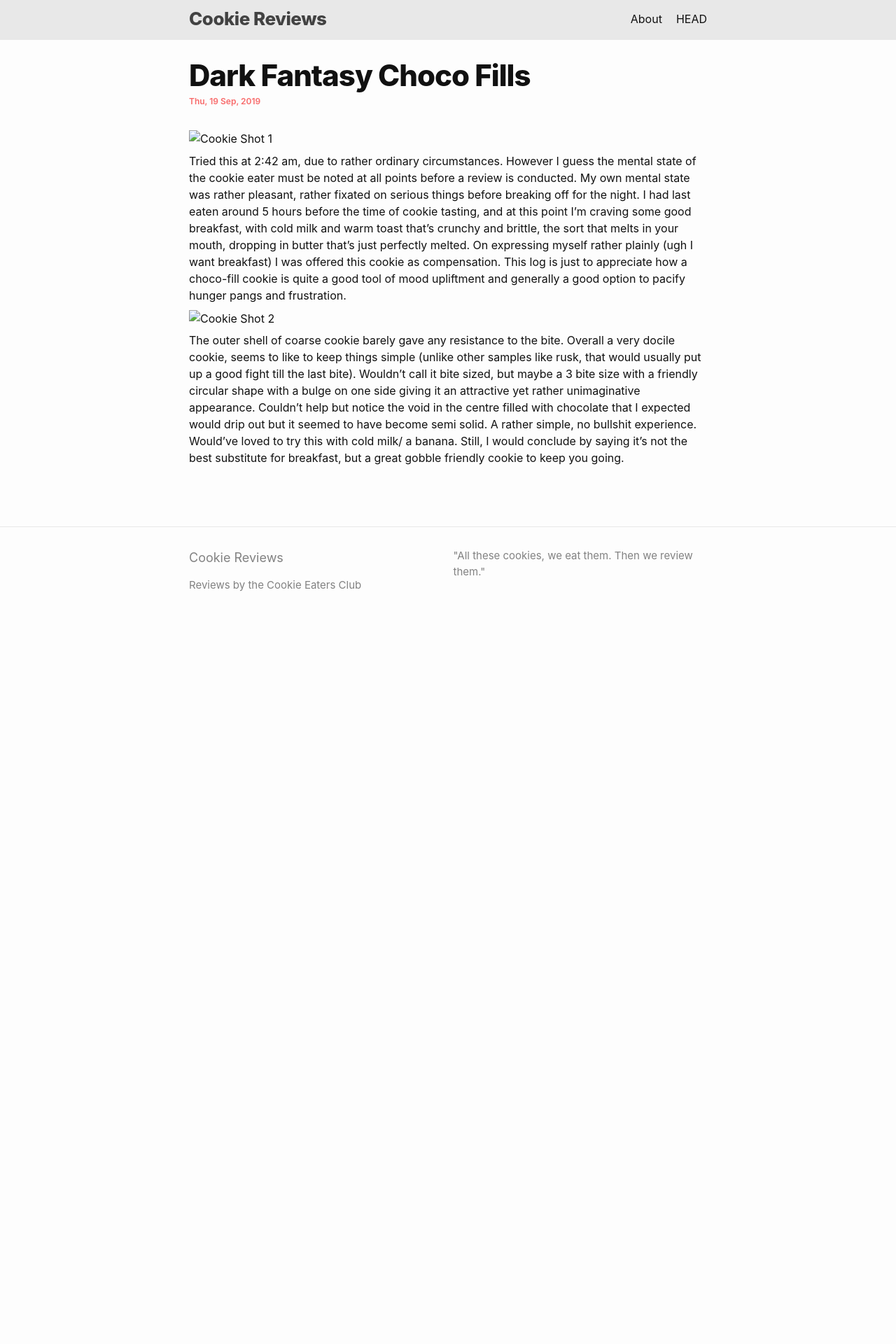
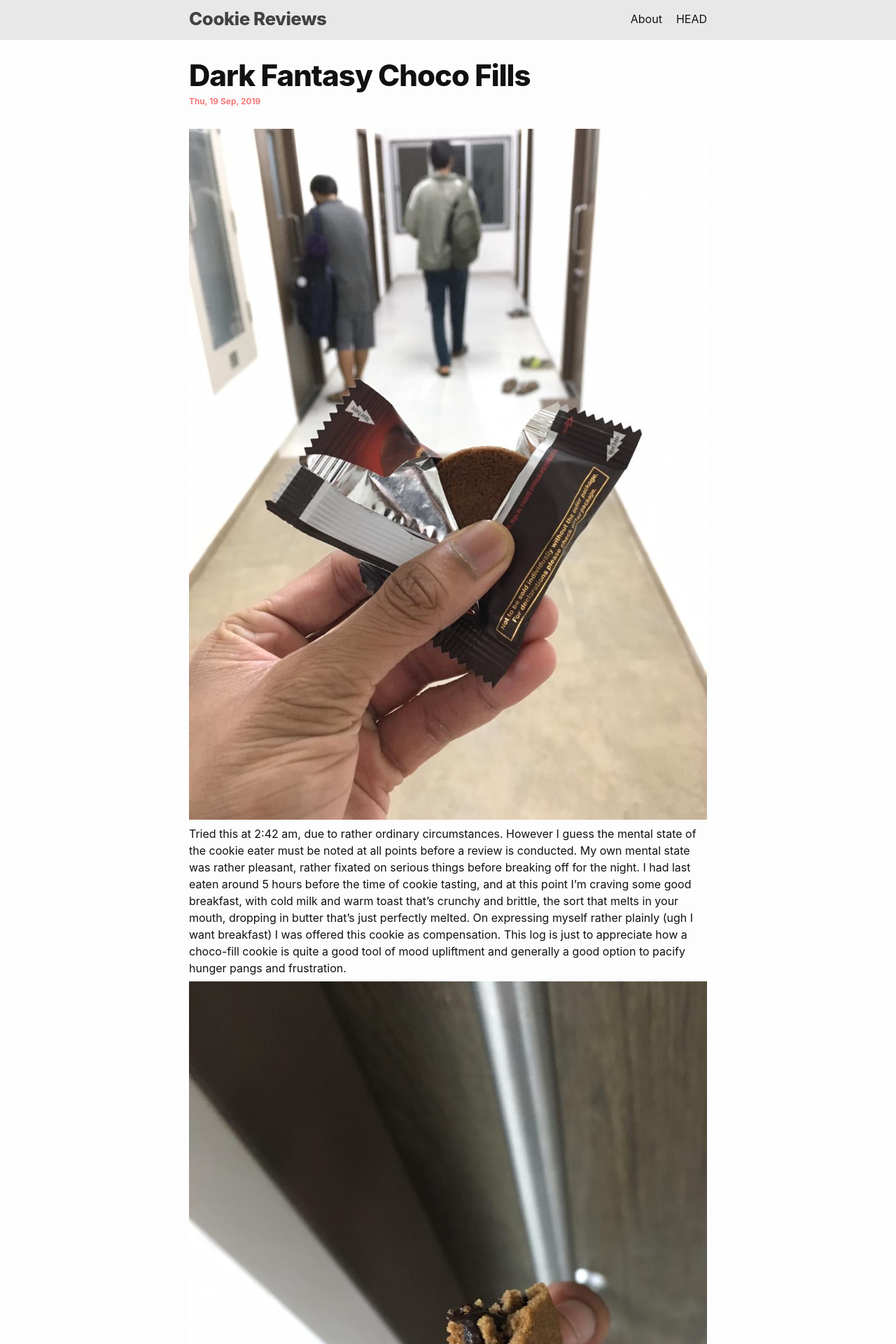
Before and after one commit to gyanl/cookies, a Jekyll site: the page built from _posts/2019-09-19-sunfeast-chocofills.md, in a window 1280 px wide. Shown: the top 1920 px of the page at 70% size. Built offline with Jekyll 4.4.1, drawn with Linux system fonts in a browser that asks for light colours; some web fonts are replaced; before the commit the page ends 900 px from its top, so only the background shows below that.

Commit message:
Absolute images

```diff
--- a/_posts/2019-09-19-sunfeast-chocofills.md
+++ b/_posts/2019-09-19-sunfeast-chocofills.md
@@ -3,10 +3,10 @@
 title: Dark Fantasy Choco Fills
 ---
 
-  ![Cookie Shot 1](assets/chocofills-1.jpeg)
+![Cookie Shot 1](https://cookies.wtf/assets/chocofills-1.jpeg)
 
 Tried this at 2:42 am, due to rather ordinary circumstances. However I guess the mental state of the cookie eater must be noted at all points before a review is conducted. My own mental state was rather pleasant, rather fixated on serious things before breaking off for the night. I had last eaten around 5 hours before the time of cookie tasting, and at this point I'm craving some good breakfast, with cold milk and warm toast that's crunchy and brittle, the sort that melts in your mouth, dropping in butter that's just perfectly melted. On expressing myself rather plainly (ugh I want breakfast) I was offered this cookie as compensation. This log is just to appreciate how a choco-fill cookie is quite a good tool of mood upliftment and generally a good option to pacify hunger pangs and frustration.
 
-  ![Cookie Shot 2](assets/chocofills-2.jpeg)
+![Cookie Shot 2](https://cookies.wtf/assets/chocofills-2.jpeg)
 
 The outer shell of coarse cookie barely gave any resistance to the bite. Overall a very docile cookie, seems to like to keep things simple (unlike other samples like rusk, that would usually put up a good fight till the last bite). Wouldn't call it bite sized, but maybe a 3 bite size with a friendly circular shape with a bulge on one side giving it an attractive yet rather unimaginative appearance. Couldn't help but notice the void in the centre filled with chocolate that I expected would drip out but it seemed to have become semi solid. A rather simple, no bullshit experience. Would've loved to try this with cold milk/ a banana. Still, I would conclude by saying it's not the best substitute for breakfast, but a great gobble friendly cookie to keep you going.
```
